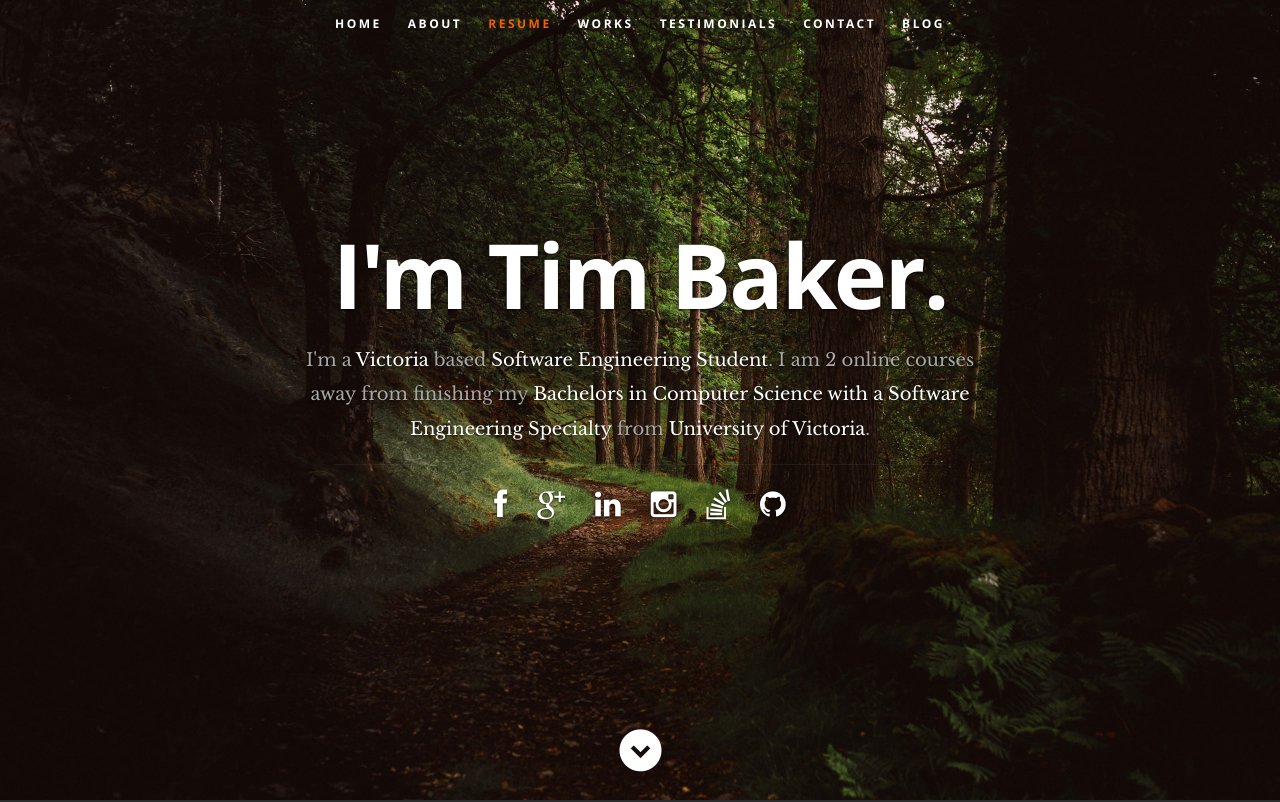
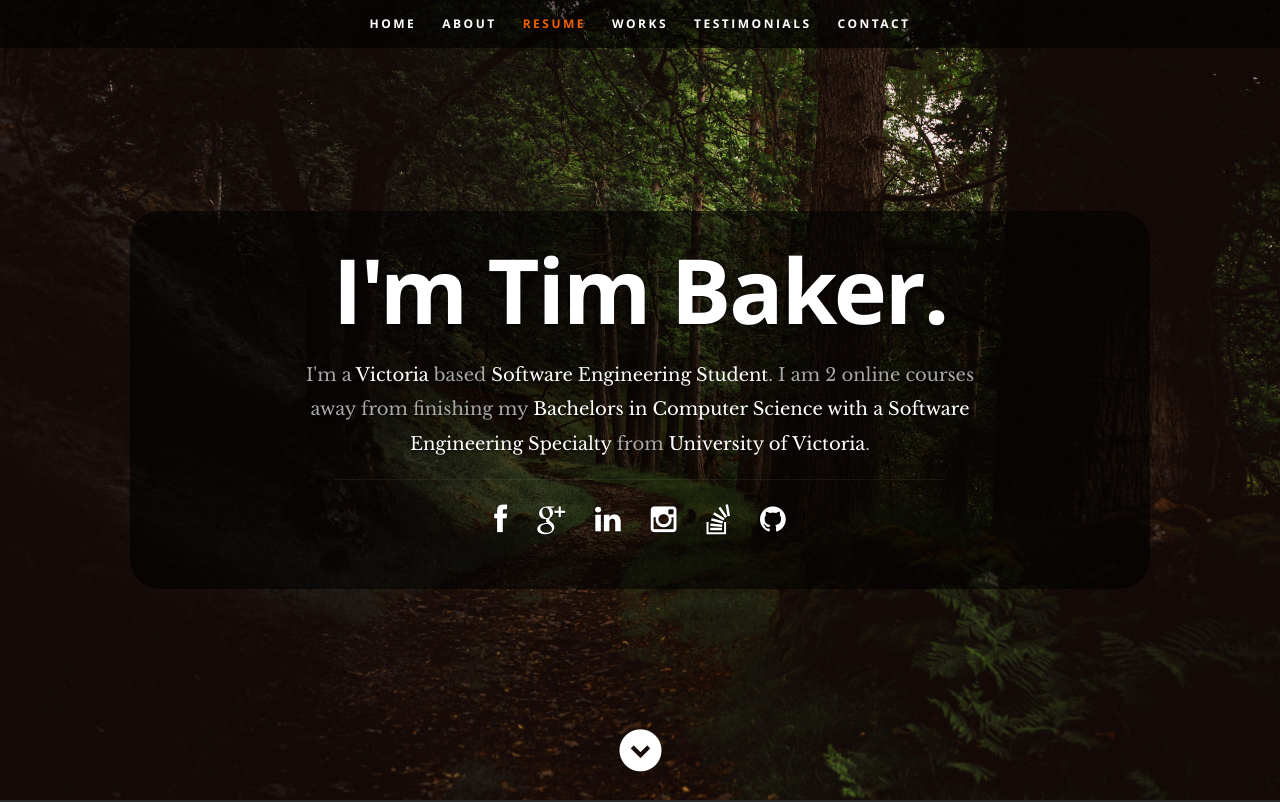
Before and after one commit to tbakerx/Tim-Baker-Personal-Website, a React (Create React App) app: page / in a window 1280 px wide. Shown: the top 802 px of the page. Built offline with nearby package versions, Linux system fonts and the light colour scheme.

Commit message:
Made a few styling changes

```diff
--- a/public/css/layout.css
+++ b/public/css/layout.css
@@ -52,8 +52,11 @@ header .banner {
    vertical-align: middle;
    margin: 0 auto;
    width: 85%;
-   padding-bottom: 30px;s
+   padding-bottom: 30px;
+   padding-top: 30px;
    text-align: center;
+   background-color: rgba(0,0,0, 0.6);
+   border-radius: 2em;
 }
 
 header .banner-text { width: 100%; }
@@ -148,7 +151,7 @@ header .scrolldown a:hover { color: #179038; }
 ul#nav {
    min-height: 48px;
    width: auto;
-
+   background-color: rgba(0,0,0, 0.6);
    /* center align the menu */
    text-align: center;
 }
--- a/src/Components/Header.js
+++ b/src/Components/Header.js
@@ -26,13 +26,11 @@ class Header extends Component {
          <ul id="nav" className="nav">
             <li className="current"><a className="smoothscroll" href="#home">Home</a></li>
             <li><a className="smoothscroll" href="#about">About</a></li>
-	    <li><a className="smoothscroll" href="#resume">Resume</a></li>
+	         <li><a className="smoothscroll" href="#resume">Resume</a></li>
             <li><a className="smoothscroll" href="#portfolio">Works</a></li>
             <li><a className="smoothscroll" href="#testimonials">Testimonials</a></li>
             <li><a className="smoothscroll" href="#contact">Contact</a></li>
-	    <li><a href="https://timbakerdev.blog/">Blog</a></li>
          </ul>
-
       </nav>
 
       <div className="row banner">
```
